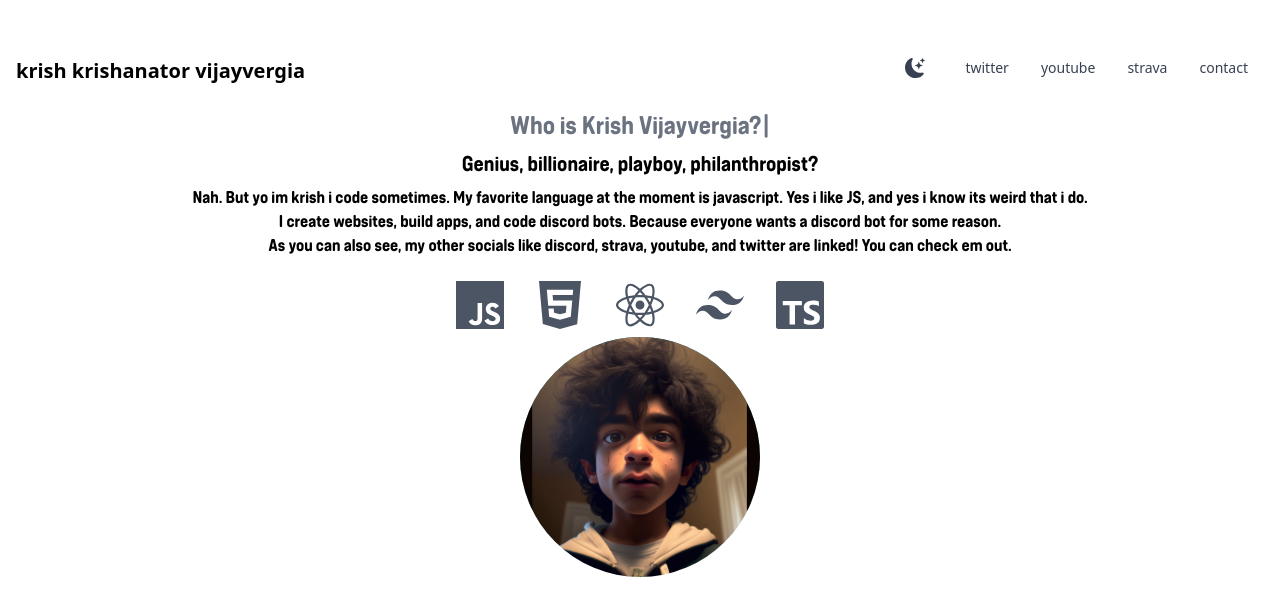
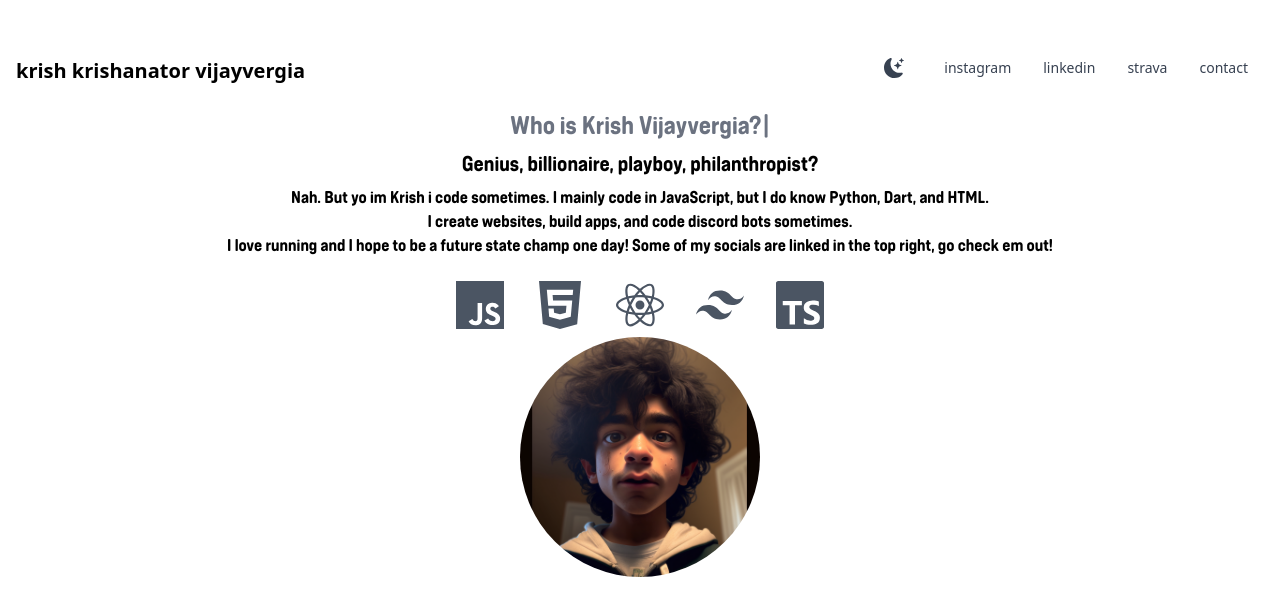
Before and after one commit to JanicsJophles/krish-portfolio, a Next.js app: page / in a window 1280 px wide. Shown: the top 616 px of the page. Built offline with nearby package versions, Linux system fonts and the light colour scheme.

Commit message:
changed some socials and other things

```diff
--- a/pages/contact.js
+++ /dev/null
@@ -1,38 +0,0 @@
-import Head from 'next/head'
-import Image from 'next/image'
-import Link from 'next/link'
-export default function Contact() {
-    return(
-        <div>
-            <Head>
-        <title>Contact me</title>
-        <meta name="description" content="contact" />
-        <meta name="viewport" content="width=device-width, initial-scale=1, viewport-fit-cover" />
-        <link rel="icon" href="/favicon.ico" />
-      </Head>
-
-      <main className='h-screen bg-transparent bg-white px-10 dark:bg-black flex justify-center items-center'>
-        <section className='min-h-screen'>
-        <nav className=" px-2 sm:px-4 py-2.5 rounded ">
-            <div className="container flex flex-wrap items-center justify-between mx-auto">
-              <a href="#" className="flex items-center">
-                <span className="self-center text-xl font-semibold whitespace-nowrap dark:text-white">
-                  Page under construction..
-                </span>
-              </a>
-              </div>
-              <ul>
-                  <li>
-                    <div className='self-center'>
-                    <button type="button" className="self-center text-white bg-blue-700 hover:bg-blue-800 focus:ring-4 focus:outline-none focus:ring-blue-300 font-medium rounded-lg text-sm px-5 py-2.5 text-center mr-3 md:mr-0 dark:bg-blue-600 dark:hover:bg-blue-700 dark:focus:ring-blue-800"><Link href="/">Click this button to go back to home</Link></button>
-
-                    </div>
-                  </li>
-                  </ul>
-              </nav>
-        </section>
-      </main>
-
-      </div>
-    )
-}
--- a/pages/gs.js
+++ b/pages/gs.js
@@ -29,6 +29,8 @@ export default function GetStarted() {
     setTheme(theme === "dark" ? "light" : "dark");
   };
 
+
+
   return (
     <>
       <Head>
@@ -57,21 +59,24 @@ export default function GetStarted() {
                 https://www.tiktok.com/setting/download-your-data
               </a>{" "}
               and download your data in the JSON format. If you download it in
-              the TXT format, this will not work. As a privacy note it is important
-              to say that your login credentials, your password, are not exposed
-              inside of this file. Also this file is not stored or downloaded anywhere
-              on our databases/servers.
+              the TXT format, this will not work. Also don't upload the zip file.
+              Extract the zip file and select the json file that's inside.
+              As a privacy note it is
+              important to say that your login credentials, your password, are
+              not exposed inside of this file. Also this file is not stored or
+              downloaded anywhere on our databases/servers.
+            </p>
+            <div>
+              <input
+                class="items-center text-sm mb-6 text-gray-900 border border-gray-300 rounded-lg cursor-pointer bg-gray-50 dark:text-gray-400 focus:outline-none dark:bg-gray-700 dark:border-gray-600 dark:placeholder-gray-400"
+                accept=".json"
+                id="file_input"
+                type="file"
+              ></input>
 
-            </p>
-
-
-<input class="items-center text-sm mb-6 text-gray-900 border border-gray-300 rounded-lg cursor-pointer bg-gray-50 dark:text-gray-400 focus:outline-none dark:bg-gray-700 dark:border-gray-600 dark:placeholder-gray-400" id="file_input" type="file"></input>
-
+            </div>
 
             <div class="flex flex-col space-y-4 sm:flex-row sm:justify-center sm:space-y-0 sm:space-x-4">
-
-
-
               <a
                 href=""
                 class="inline-flex justify-center items-center py-3 px-5 text-base font-medium text-center text-white rounded-lg bg-blue-700 hover:bg-blue-800 focus:ring-4 focus:ring-blue-300 dark:focus:ring-blue-900"
@@ -93,13 +98,12 @@ export default function GetStarted() {
               </a>
             </div>
           </div>
-
         </section>
         <section>
           <footer class="fixed bottom-0 left-0 z-20 w-full p-4 bg-white border-t border-gray-200 shadow md:flex md:items-center md:justify-center md:p-6 dark:bg-black dark:border-gray-600">
             <span class="text-sm text-gray-500 sm:text-center dark:text-gray-400">
               2023. Created by{" "}
-              <a href="https://flowbite.com/" class="hover:underline">
+              <a href="https://krishanator.com/" class="hover:underline">
                 Krish Vijayvergia
               </a>
             </span>
--- a/pages/index.js
+++ b/pages/index.js
@@ -99,22 +99,22 @@ export default function Home() {
                   </li>
                   <li>
                     <a
-                      href="https://twitter.com/krishanatoryt"
+                      href="https://www.instagram.com/krishvijayvergia/"
                       rel="noopener noreferrer"
                       target="_blank"
                       className="block py-2 pl-3 pr-4 text-gray-700 rounded hover:bg-gray-100 md:hover:bg-transparent md:border-0 md:hover:text-blue-700 md:p-0 dark:text-gray-400 md:dark:hover:text-white dark:hover:bg-gray-700 dark:hover:text-white md:dark:hover:bg-transparent"
                     >
-                      twitter
+                      instagram
                     </a>
                   </li>
                   <li>
                     <a
-                      href="https://www.youtube.com/channel/UCZ8G9EZZ11QJ6mTgIimyy-g"
+                      href="https://www.linkedin.com/in/krish-vijayvergia-33b54928b/"
                       rel="noopener noreferrer"
                       target="_blank"
                       className="block py-2 pl-3 pr-4 text-gray-700 rounded hover:bg-gray-100 md:hover:bg-transparent md:border-0 md:hover:text-blue-700 md:p-0 dark:text-gray-400 md:dark:hover:text-white dark:hover:bg-gray-700 dark:hover:text-white md:dark:hover:bg-transparent"
                     >
-                      youtube
+                      linkedin
                     </a>
                   </li>
                   <li>
@@ -130,7 +130,7 @@ export default function Home() {
 
                   <li>
                     <a
-                      href="contact"
+                      href="mailto:krishwinrocks@gmail.com"
                       className="block py-2 pl-3 pr-4 text-gray-700 rounded hover:bg-gray-100 md:hover:bg-transparent md:border-0 md:hover:text-blue-700 md:p-0 dark:text-gray-400 md:dark:hover:text-white dark:hover:bg-gray-700 dark:hover:text-white md:dark:hover:bg-transparent"
                     >
                       contact
@@ -163,17 +163,15 @@ export default function Home() {
           </div>
           <div className="text-black dark:text-white font-ColateraSoft text-center mt-2">
             <p>
-              Nah. But yo im krish i code sometimes. My favorite language at the
-              moment is javascript. Yes i like JS, and yes i know its weird that
-              i do.
+              Nah. But yo im Krish i code sometimes. I mainly code in JavaScript, but I do know
+              Python, Dart, and HTML.
             </p>
             <p>
-              I create websites, build apps, and code discord bots. Because
-              everyone wants a discord bot for some reason.
+              I create websites, build apps, and code discord bots sometimes.
             </p>
             <p>
-              As you can also see, my other socials like discord, strava,
-              youtube, and twitter are linked! You can check em out.
+              I love running and I hope to be a future state champ one day!
+              Some of my socials are linked in the top right, go check em out!
             </p>
           </div>
           <div className="text-5xl flex justify-center mt-4 mb-0 gap-8 py-2 text-gray-600 dark:text-gray-400">
@@ -183,7 +181,7 @@ export default function Home() {
             <SiTailwindcss />
             <SiTypescript />
           </div>
-          <div className="mx-auto bg-gradient-to-b from-teal-500 rounded-full w-60 h-60 relative overflow-hidden mt-19 md:h-70 md:w-70">
+          <div className="mx-auto bg-gradient-to-b rounded-full w-60 h-60 relative overflow-hidden mt-19 md:h-70 md:w-70">
             <Image src={krish} layout="fill" objectFit="cover" />
           </div>
 
```
